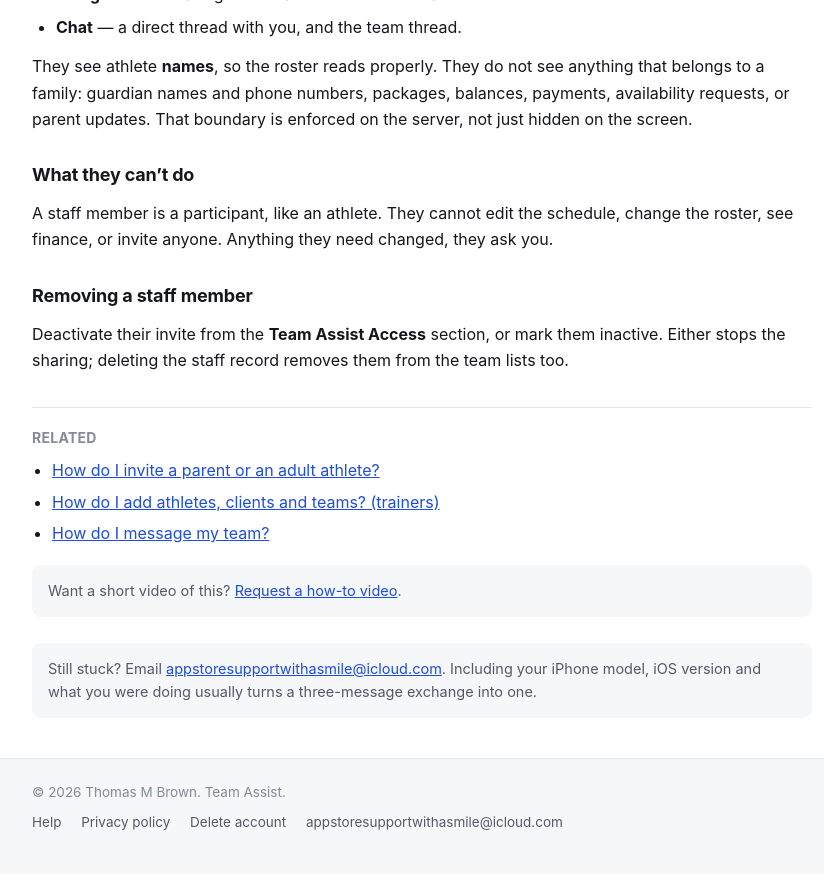
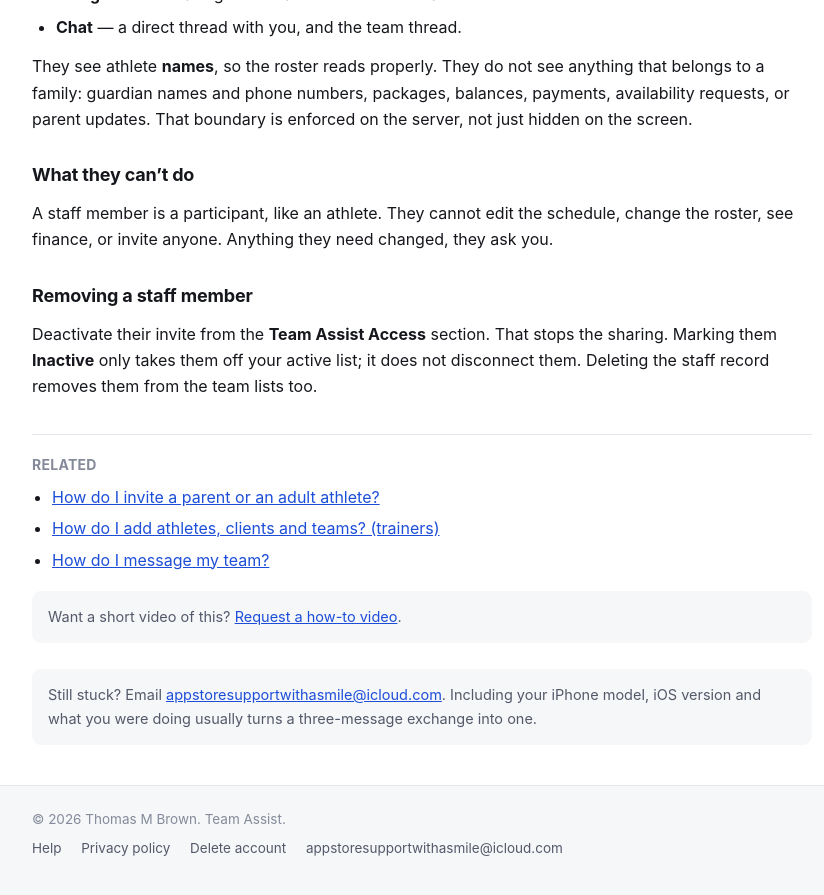
Before and after one commit to mytombrown/team-assist-help, a Jekyll site: the page built from _articles/staff-connections.md, in a window 1280 px wide and 900 px high, scrolled down 972 px. Shown: the top 895 px of the window, without its empty margins (218-1042 px from the left). Built offline with Jekyll 4.4.1, drawn with Linux system fonts in a browser that asks for light colours; before the commit the page ends 1846 px from its top, so only the background shows below that.

Commit message:
Build 237: marking an athlete or staff member Inactive no longer disconnects them, only Disconnect does (TA-1194); athlete page no longer freezes (TA-1189); messages show the coach's real name (TA-1183)
Co-Authored-By: Claude Opus 5.5 <noreply@anthropic.com>

```diff
--- a/_articles/staff-connections.md
+++ b/_articles/staff-connections.md
@@ -53,6 +53,6 @@ ask you.
 
 ## Removing a staff member
 
-Deactivate their invite from the **Team Assist Access** section, or mark them inactive.
-Either stops the sharing; deleting the staff record removes them from the team lists
-too.
+Deactivate their invite from the **Team Assist Access** section. That stops the
+sharing. Marking them **Inactive** only takes them off your active list; it does not
+disconnect them. Deleting the staff record removes them from the team lists too.
```
Also changed, not shown: _articles/roster-and-teams.md (+2 -1 lines).
